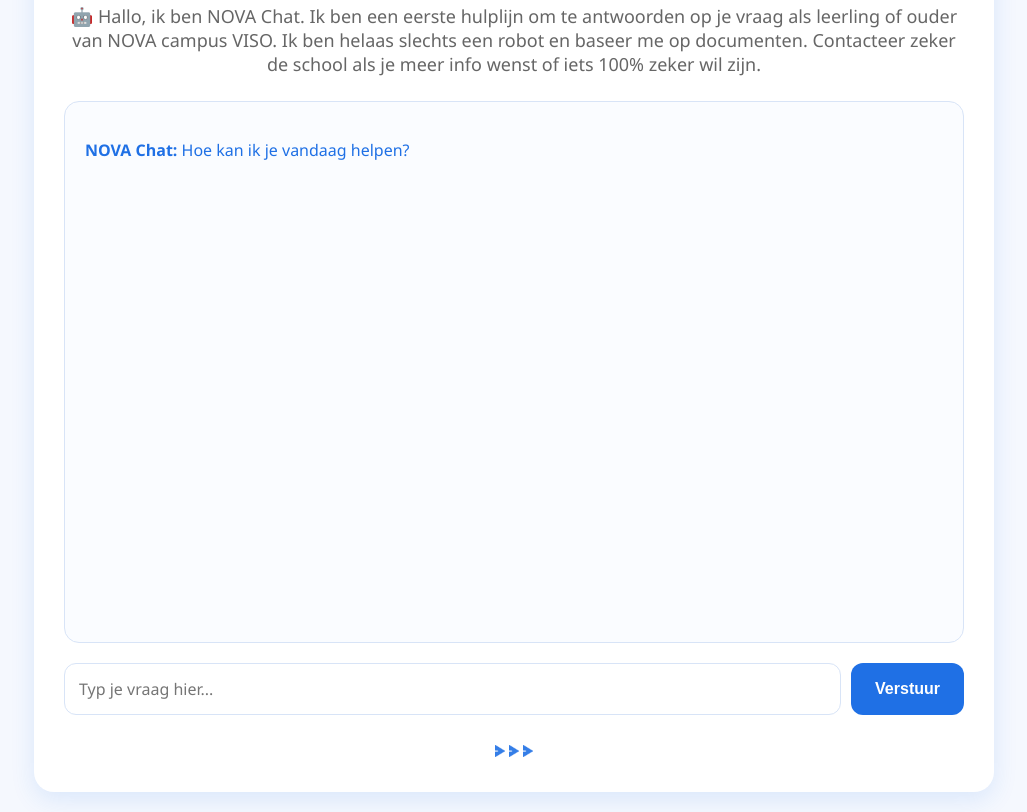
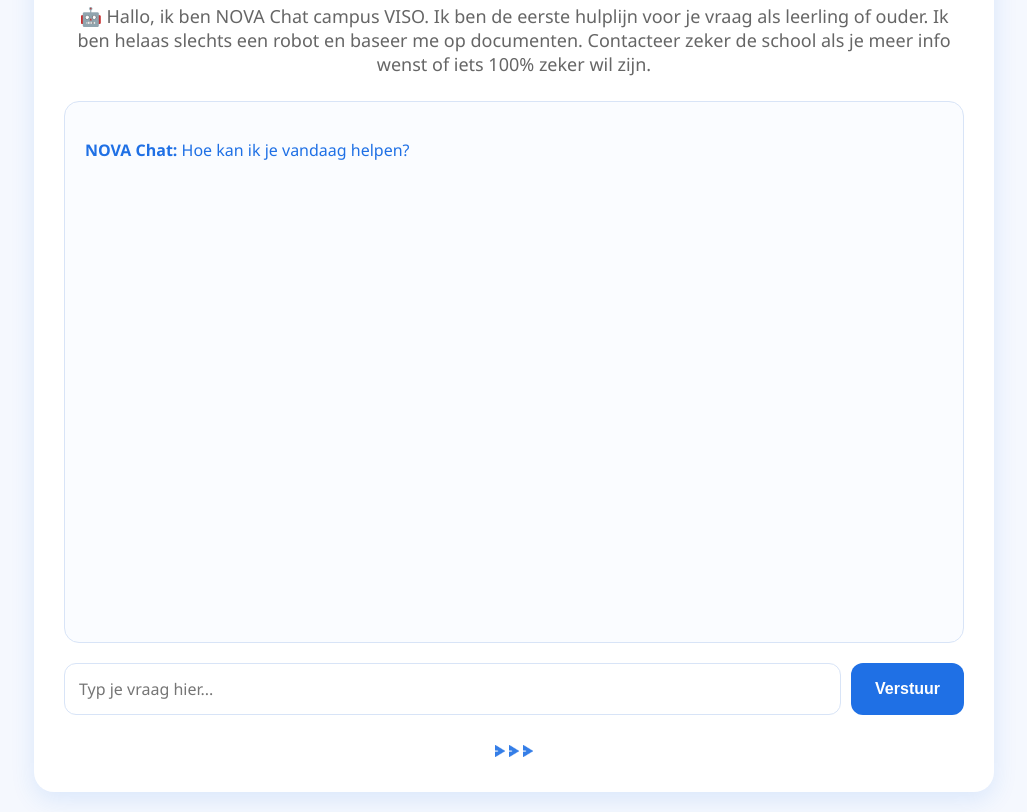
Before and after one commit to joerisioen/Wiki-NOVA-V, a website: page index.html in a window 1280 px wide. Shown: the part 122-934 px from the top of the page, without its empty margins (126-1153 px from the left). Drawn offline with Linux system fonts and the light colour scheme.

Commit message:
Update index.html

```diff
--- a/index.html
+++ b/index.html
@@ -124,7 +124,9 @@
         </div>
 
         <div class="subtitle">
-            🤖 Hallo, ik ben NOVA Chat. Ik ben een eerste hulplijn om te antwoorden op je vraag als leerling of ouder van NOVA campus VISO. Ik ben helaas slechts een robot en baseer me op documenten. Contacteer zeker de school als je meer info wenst of iets 100% zeker wil zijn.
+            🤖 Hallo, ik ben NOVA Chat campus VISO. Ik ben de eerste hulplijn voor je vraag als leerling of ouder.
+            Ik ben helaas slechts een robot en baseer me op documenten.
+            Contacteer zeker de school als je meer info wenst of iets 100% zeker wil zijn.
         </div>
 
         <div id="chat">
```
